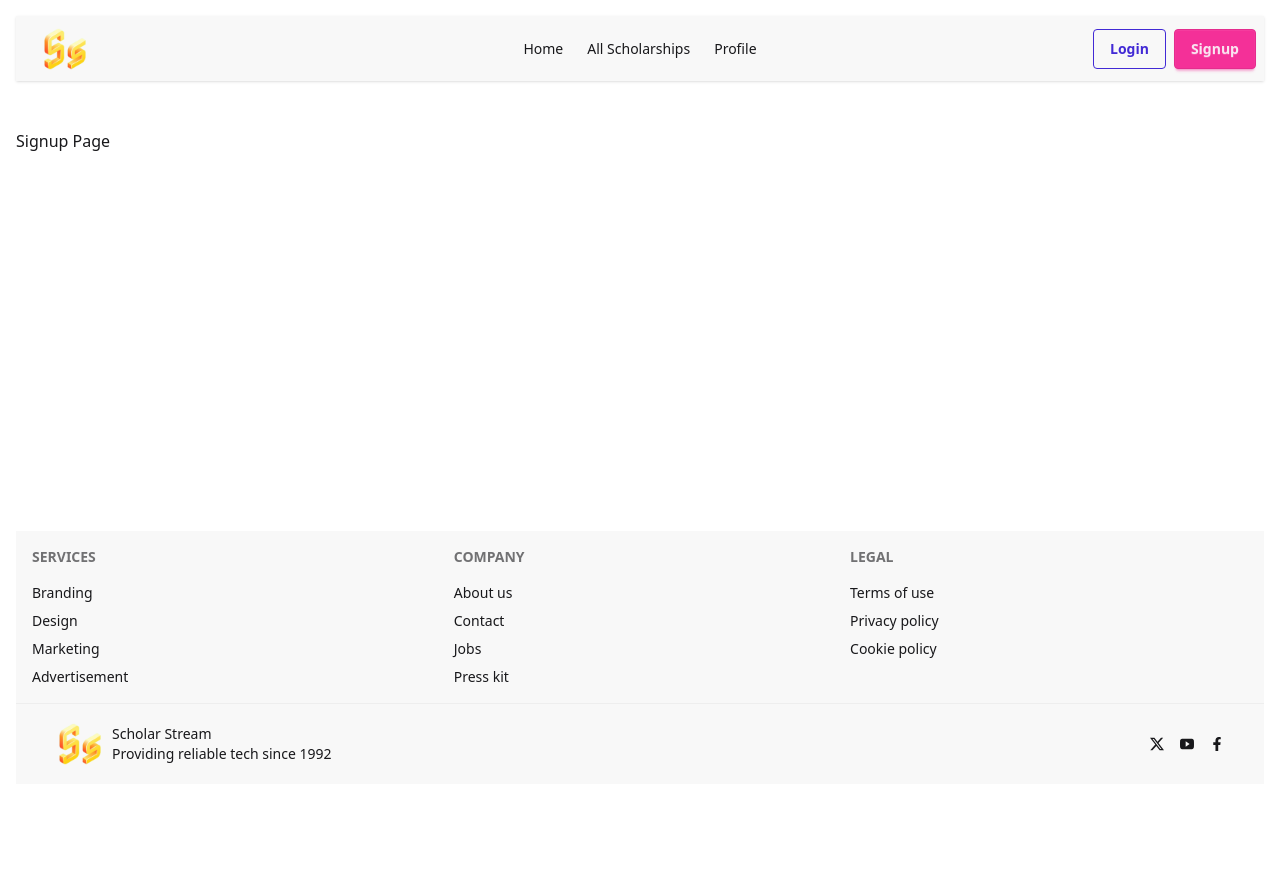
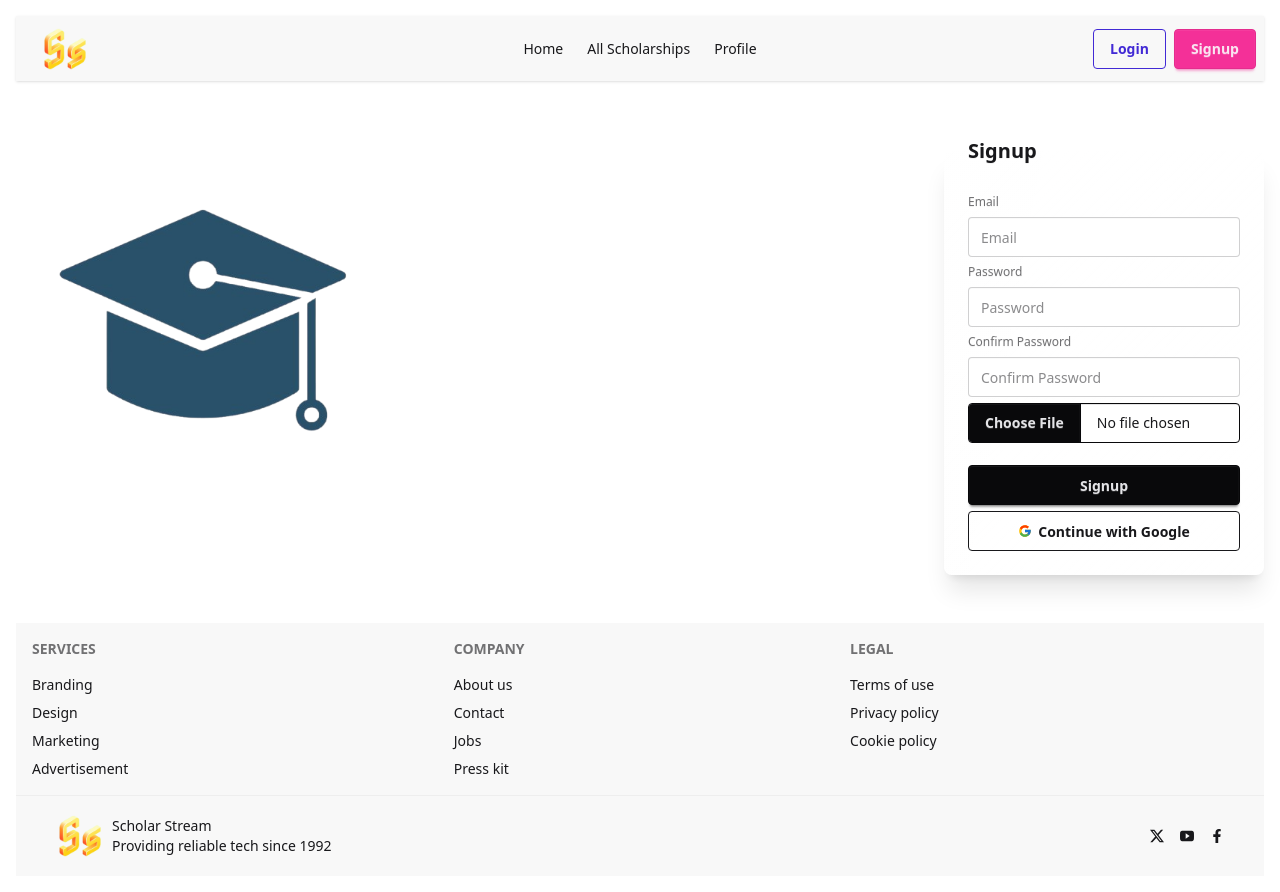
Before and after one commit to devpolas/scholar-stream-client, a React (Vite) app: page /signup in a window 1280 px wide. Before the commit the page ends 800 px from the top, so only its background shows below. Built offline with nearby package versions, Linux system fonts and the light colour scheme.

Commit message:
design login and signup page

```diff
--- a/src/pages/LoginPage.jsx
+++ b/src/pages/LoginPage.jsx
@@ -1,4 +1,5 @@
 import graduationCeremony from "./../assets/graduation-ceremony.png";
+import { FcGoogle } from "react-icons/fc";
 
 export default function LoginPage() {
   return (
@@ -7,7 +8,7 @@ export default function LoginPage() {
       className='bg-no-repeat bg-size-[0%] sm:bg-size-[40%] md:bg-size-[30%] lg:bg-size-[20%] bg-top-left flex justify-end'
     >
       <fieldset className='fieldset glass border-base-300 rounded-box w-xs border p-6 shadow-xl'>
-        <legend className='fieldset-legend'>Login</legend>
+        <legend className='fieldset-legend text-xl'>Login</legend>
 
         <label className='label'>Email</label>
         <input
@@ -24,6 +25,11 @@ export default function LoginPage() {
         />
 
         <button className='btn btn-neutral mt-4 w-full'>Login</button>
+
+        <button className='btn btn-outline'>
+          <FcGoogle />
+          Continue with Google
+        </button>
       </fieldset>
     </div>
   );
--- a/src/pages/SignupPage.jsx
+++ b/src/pages/SignupPage.jsx
@@ -1,3 +1,71 @@
+import { useState } from "react";
+import graduationCeremony from "./../assets/graduation-ceremony.png";
+import { FcGoogle } from "react-icons/fc";
+
 export default function SignupPage() {
-  return <div>Signup Page</div>;
+  const [pickedImage, setPickedImage] = useState(null);
+
+  function handelChangeImage(e) {
+    const file = e.target.files[0];
+    if (!file) return setPickedImage(null);
+
+    const reader = new FileReader();
+
+    reader.onload = () => setPickedImage(reader.result);
+
+    reader.readAsDataURL(file);
+  }
+
+  return (
+    <div>
+      {" "}
+      <div
+        style={{ backgroundImage: `url(${graduationCeremony})` }}
+        className='bg-no-repeat bg-size-[0%] sm:bg-size-[50%] md:bg-size-[40%] lg:bg-size-[30%] bg-top-left flex justify-end'
+      >
+        <fieldset className='fieldset glass border-base-300 rounded-box w-xs border p-6 shadow-xl'>
+          <legend className='fieldset-legend text-xl'>Signup</legend>
+
+          <label className='label'>Email</label>
+          <input
+            type='email'
+            className='input input-bordered'
+            placeholder='Email'
+          />
+
+          <label className='label'>Password</label>
+          <input
+            type='password'
+            className='input input-bordered'
+            placeholder='Password'
+          />
+          <label className='label'>Confirm Password</label>
+          <input
+            type='password'
+            className='input input-bordered'
+            placeholder='Confirm Password'
+          />
+          <input
+            onChange={handelChangeImage}
+            type='file'
+            className='file-input file-input-neutral'
+          />
+
+          {pickedImage && (
+            <img
+              className='w-24 h-24 border border-base-300 rounded'
+              src={pickedImage}
+            />
+          )}
+
+          <button className='btn btn-neutral mt-4 w-full'>Signup</button>
+
+          <button className='btn btn-outline'>
+            <FcGoogle />
+            Continue with Google
+          </button>
+        </fieldset>
+      </div>
+    </div>
+  );
 }
```
